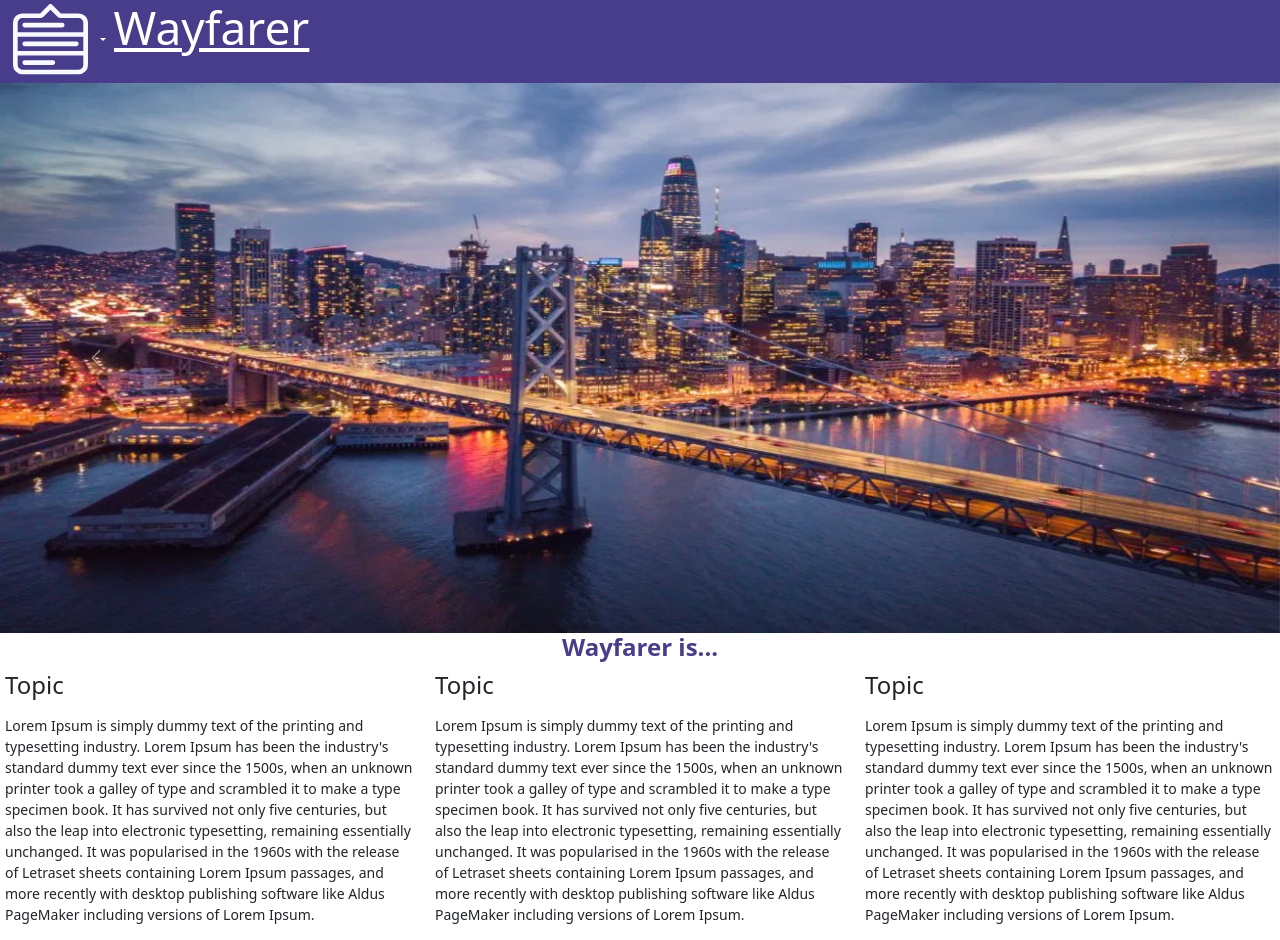
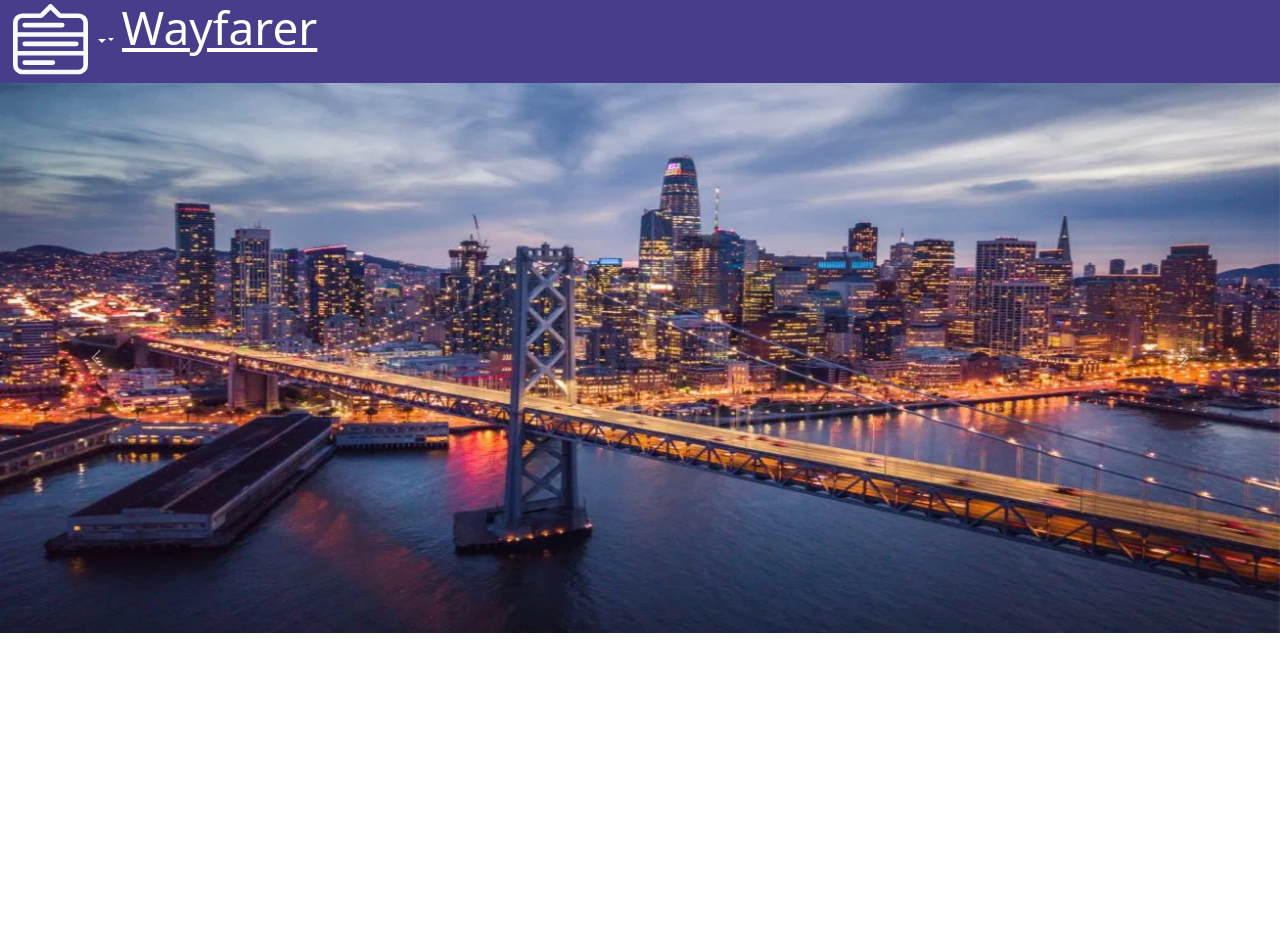
Before and after one commit to savila12/Wayfarer, an Angular app in the folder wayfarer/: page / in a window 1280 px wide. After the commit the page ends 800 px from the top, so only its background shows below. Built offline with nearby package versions, Linux system fonts and the light colour scheme.

Commit message:
junk commit

```diff
--- a/wayfarer/src/app/app.component.html
+++ b/wayfarer/src/app/app.component.html
@@ -1,4 +1,3 @@
 <app-navbar></app-navbar>
 <router-outlet></router-outlet>
 <app-carousel-basic></app-carousel-basic>
-<app-topic></app-topic>
--- a/wayfarer/src/app/app.module.ts
+++ b/wayfarer/src/app/app.module.ts
@@ -6,15 +6,13 @@ import { AppComponent } from './app.component';
 import { NavbarComponent } from './navbar/navbar.component';
 import { CitiesComponent } from './cities/cities.component';
 import { CarouselBasicComponent } from './carousel-basic/carousel-basic.component';
-import { TopicComponent } from './topic/topic.component';
 
 @NgModule({
   declarations: [
     AppComponent,
     NavbarComponent,
     CitiesComponent,
-    CarouselBasicComponent,
-    TopicComponent
+    CarouselBasicComponent
   ],
   imports: [
     BrowserModule,
--- a/wayfarer/src/app/carousel-basic/carousel-basic.component.css
+++ b/wayfarer/src/app/carousel-basic/carousel-basic.component.css
@@ -1,3 +1,7 @@
+/*img {*/
+/*  width: 500px;*/
+/*  height: auto;*/
+/*}*/
 img {
   width: 1000px;
   height: 550px;
--- a/wayfarer/src/app/navbar/navbar.component.html
+++ b/wayfarer/src/app/navbar/navbar.component.html
@@ -4,8 +4,7 @@
     <button class="btn btn-primary dropdown-toggle" type="button" data-toggle="dropdown">
       <svg xmlns="http://www.w3.org/2000/svg"   class="bi bi-menu-down" viewBox="0 0 16 16">
         <path d="M7.646.146a.5.5 0 0 1 .708 0L10.207 2H14a2 2 0 0 1 2 2v9a2 2 0 0 1-2 2H2a2 2 0 0 1-2-2V4a2 2 0 0 1 2-2h3.793L7.646.146zM1 7v3h14V7H1zm14-1V4a1 1 0 0 0-1-1h-3.793a1 1 0 0 1-.707-.293L8 1.207l-1.5 1.5A1 1 0 0 1 5.793 3H2a1 1 0 0 0-1 1v2h14zm0 5H1v2a1 1 0 0 0 1 1h12a1 1 0 0 0 1-1v-2zM2 4.5a.5.5 0 0 1 .5-.5h8a.5.5 0 0 1 0 1h-8a.5.5 0 0 1-.5-.5zm0 4a.5.5 0 0 1 .5-.5h11a.5.5 0 0 1 0 1h-11a.5.5 0 0 1-.5-.5zm0 4a.5.5 0 0 1 .5-.5h6a.5.5 0 0 1 0 1h-6a.5.5 0 0 1-.5-.5z"/>
-      </svg>
-<!--      <span class="caret"></span>-->
+      </svg> <span class="caret"></span>
     </button>
     <ul class="dropdown-menu">
       <a routerLink="/cities">Cities</a>
--- a/wayfarer/src/app/topic/topic.component.css
+++ /dev/null
@@ -1,27 +0,0 @@
-.topic-container{
-  display: grid;
-  grid-auto-flow: column;
-  gap: 10px;
-  justify-content: space-between;
-}
-h2 {
-  text-align: center;
-  color: darkslateblue;
-  font-size: 24px;
-  font-weight: bolder;
-}
-h3 {
-  padding: 5px;
-  font-size: 24px;
-}
-
-.topic-item {
-  display: block;
-  flex-wrap: wrap;
-  size: 100px;
-  overflow-wrap: break-word;
-}
-.topic-item p {
-  padding: 5px;
-  font-size: 14px;
-}
--- a/wayfarer/src/app/topic/topic.component.html
+++ /dev/null
@@ -1,15 +0,0 @@
-<h2>Wayfarer is...</h2>
-<div class="topic-container">
-  <div class="topic-item">
-    <h3>Topic</h3>
-    <p>Lorem Ipsum is simply dummy text of the printing and typesetting industry. Lorem Ipsum has been the industry's standard dummy text ever since the 1500s, when an unknown printer took a galley of type and scrambled it to make a type specimen book. It has survived not only five centuries, but also the leap into electronic typesetting, remaining essentially unchanged. It was popularised in the 1960s with the release of Letraset sheets containing Lorem Ipsum passages, and more recently with desktop publishing software like Aldus PageMaker including versions of Lorem Ipsum.</p>
-  </div>
-  <div class="topic-item">
-    <h3>Topic</h3>
-    <p>Lorem Ipsum is simply dummy text of the printing and typesetting industry. Lorem Ipsum has been the industry's standard dummy text ever since the 1500s, when an unknown printer took a galley of type and scrambled it to make a type specimen book. It has survived not only five centuries, but also the leap into electronic typesetting, remaining essentially unchanged. It was popularised in the 1960s with the release of Letraset sheets containing Lorem Ipsum passages, and more recently with desktop publishing software like Aldus PageMaker including versions of Lorem Ipsum.</p>
-  </div>
-  <div class="topic-item">
-    <h3>Topic</h3>
-    <p>Lorem Ipsum is simply dummy text of the printing and typesetting industry. Lorem Ipsum has been the industry's standard dummy text ever since the 1500s, when an unknown printer took a galley of type and scrambled it to make a type specimen book. It has survived not only five centuries, but also the leap into electronic typesetting, remaining essentially unchanged. It was popularised in the 1960s with the release of Letraset sheets containing Lorem Ipsum passages, and more recently with desktop publishing software like Aldus PageMaker including versions of Lorem Ipsum.</p>
-  </div>
-</div>
--- a/wayfarer/src/app/topic/topic.component.ts
+++ /dev/null
@@ -1,15 +0,0 @@
-import { Component, OnInit } from '@angular/core';
-
-@Component({
-  selector: 'app-topic',
-  templateUrl: './topic.component.html',
-  styleUrls: ['./topic.component.css']
-})
-export class TopicComponent implements OnInit {
-
-  constructor() { }
-
-  ngOnInit(): void {
-  }
-
-}
```
Also changed, not shown: 1 other file (tests, documents, lock files or other folders).
